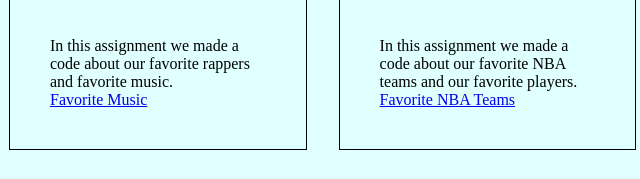
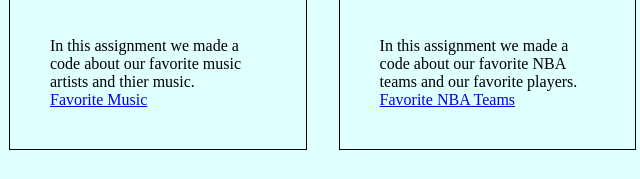
Before and after one commit to uddianis73/WEB1_Fall2021, a plain HTML site: page index.html in a window 1280 px wide. Shown: the part 1480-1659 px from the top of the page, 151-791 px from the left. Drawn offline with Linux system fonts and the light colour scheme.

Commit message:
Updating index

```diff
--- a/index.html
+++ b/index.html
@@ -148,7 +148,7 @@
         <img src="https://www.freepnglogos.com/uploads/spotify-logo-png/image-gallery-spotify-logo-21.png" alt="Spotify">
         <h3>Flexbox Music</h3>
         <p>
-          In this assignment we made a code about our favorite rappers and favorite music.
+          In this assignment we made a code about our favorite music artists and thier music.
           <br>
       <a href="flexfavoritemusic.html" target="_blank">Favorite Music</a>
         </p>
```
